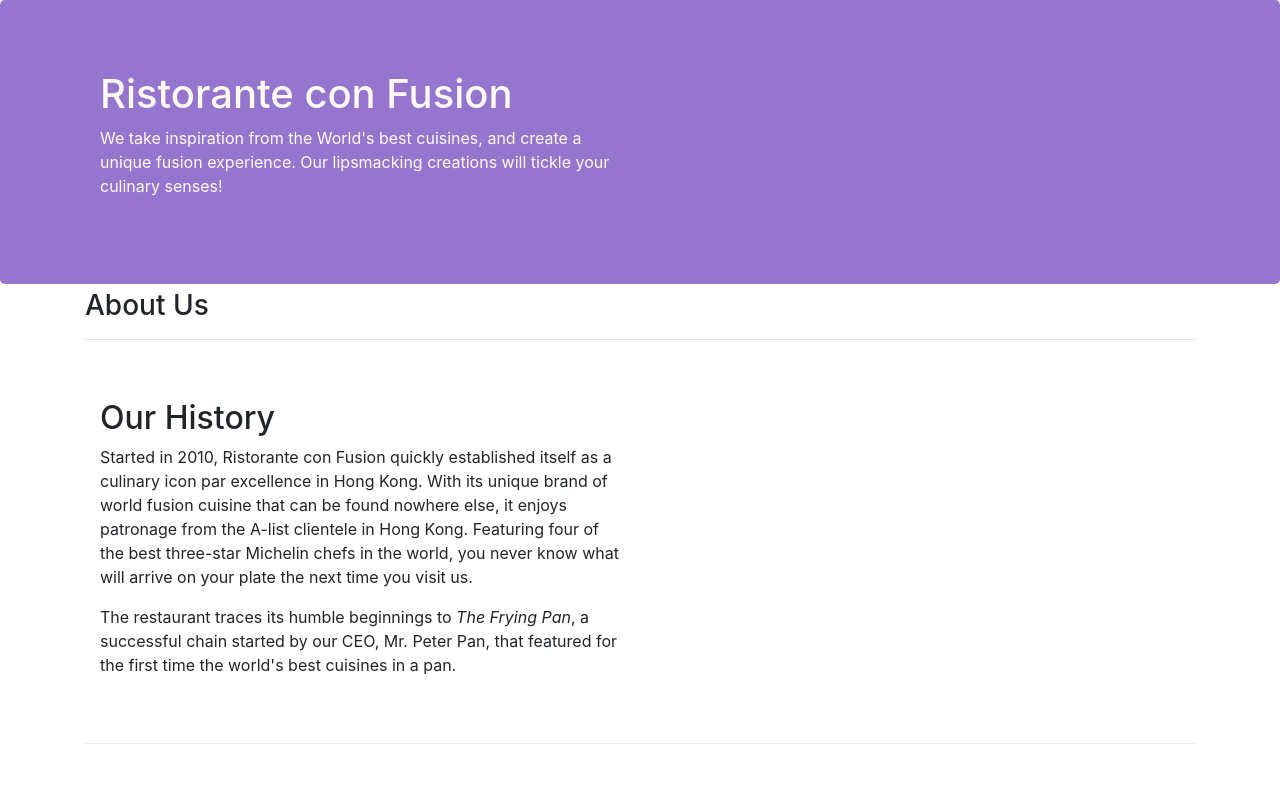
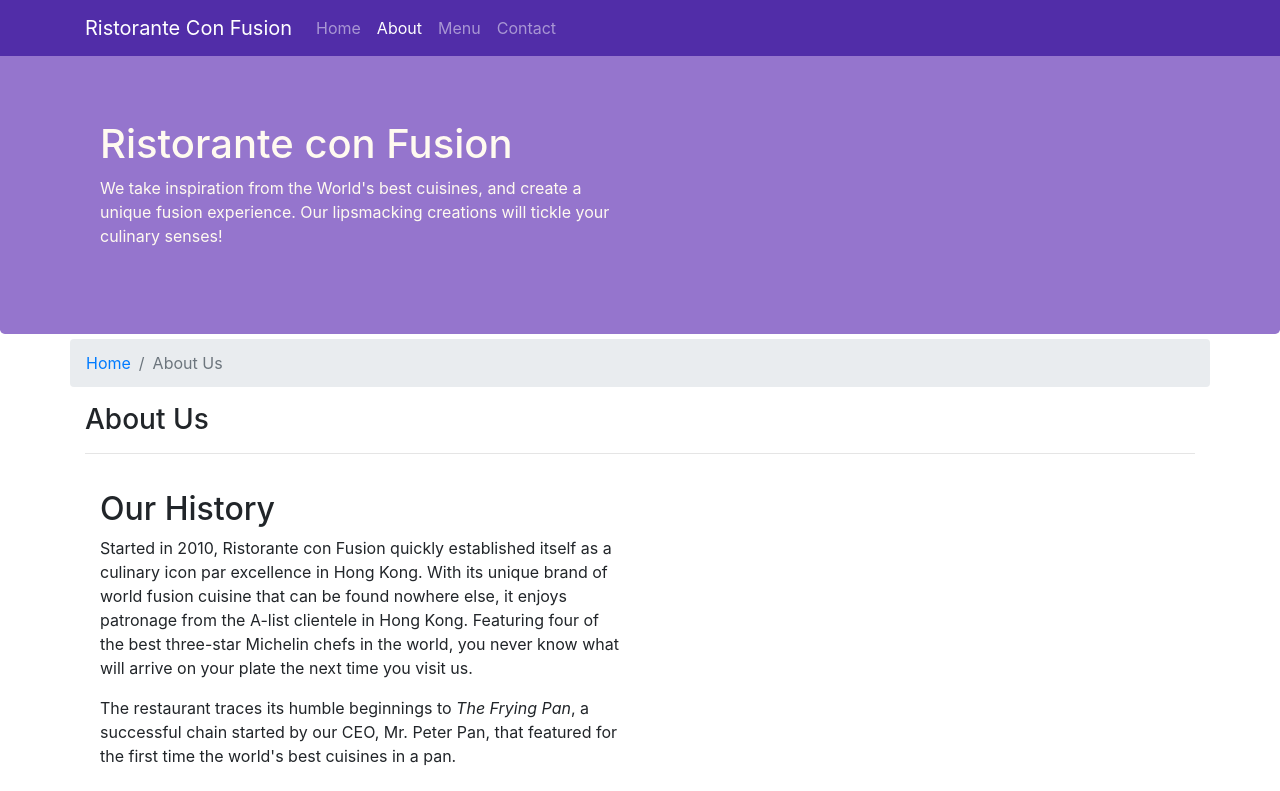
Before and after one commit to ciarram/Intro-Bootstrap, a website: page conFusion/aboutus.html in a window 1280 px wide. Shown: the top 791 px of the page. Drawn offline with nearby package versions, Linux system fonts and the light colour scheme.

Commit message:
navbar and breadcrumbs

```diff
--- a/conFusion/aboutus.html
+++ b/conFusion/aboutus.html
@@ -14,6 +14,22 @@
 </head>
 
 <body>
+    <nav class="navbar navbar-dark navbar-expand-sm fixed-top">
+        <div class="container">
+            <button class="navbar-toggler" type="button" data-toggle="collapse" data-target="#Navbar">
+                <span class="navbar-toggler-icon"></span>
+            </button>
+            <a class="navbar-brand" href="./index.html">Ristorante Con Fusion</a>
+                <div class="collapse navbar-collapse" id="Navbar">
+                    <ul class="navbar-nav mr-auto">
+                        <li class="nav-item"><a class="nav-link" href="./index.html">Home</a></li>
+                        <li class="nav-item active"><a class="nav-link" href="#">About</a></li>
+                        <li class="nav-item"><a class="nav-link" href="#">Menu</a></li>
+                        <li class="nav-item"><a class="nav-link" href="#">Contact</a></li>
+                    </ul>
+                </div>
+        </div>
+    </nav>
 
     <header class="jumbotron">
         <div class="container">
@@ -30,6 +46,10 @@
 
     <div class="container">
         <div class="row first-row">
+            <ol class="col-12 breadcrumb">
+                <li class="breadcrumb-item"><a href="./index.html">Home</a></Home></li>
+                <li class="breadcrumb-item active">About Us</li>
+            </ol>
             <div class="col col-sm">
                <h3>About Us</h3>
                <hr>
--- a/conFusion/css/style.css
+++ b/conFusion/css/style.css
@@ -44,3 +44,12 @@ address{
     padding: 50px 0px 50px 0px;
     min-height: 300px;
 }
+
+body{
+    padding: 50px 0px 0px 0px;
+    z-index: 0;
+}
+
+.navbar-dark{
+    background-color: #512DA8;
+}
```
Also changed, not shown: conFusion/index.html (+16 -0 lines).
